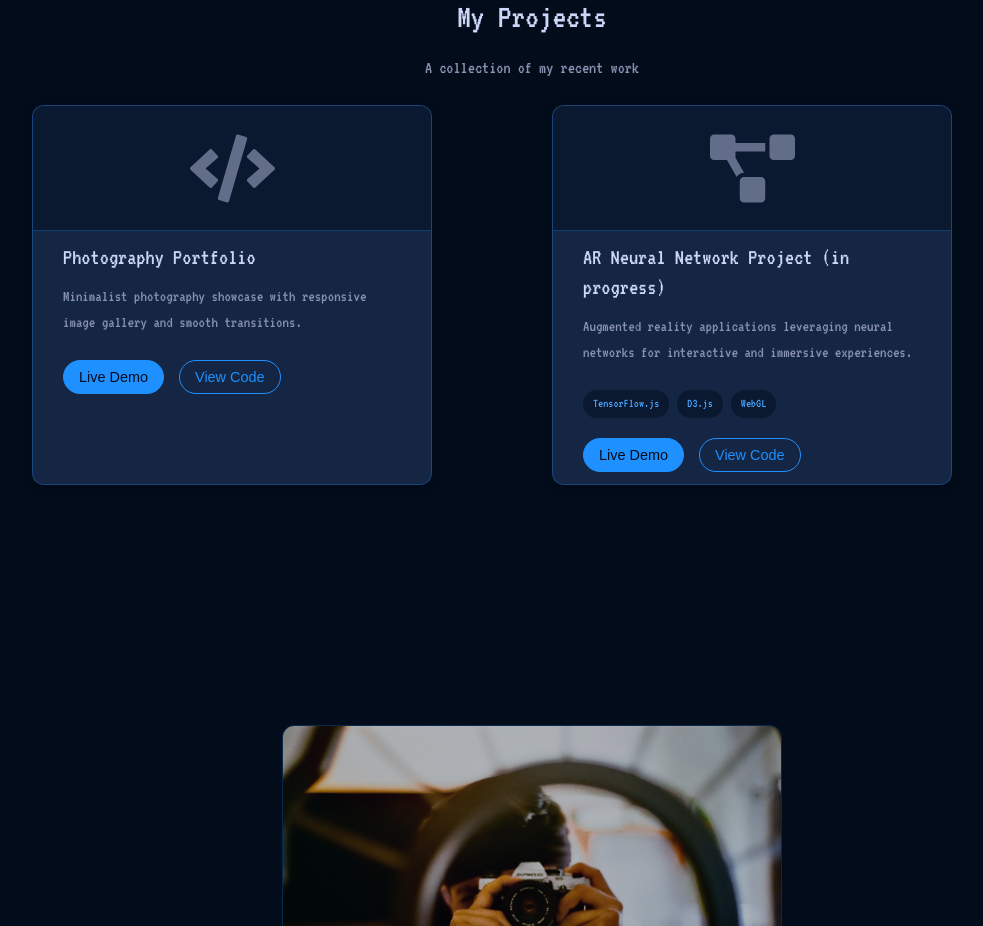
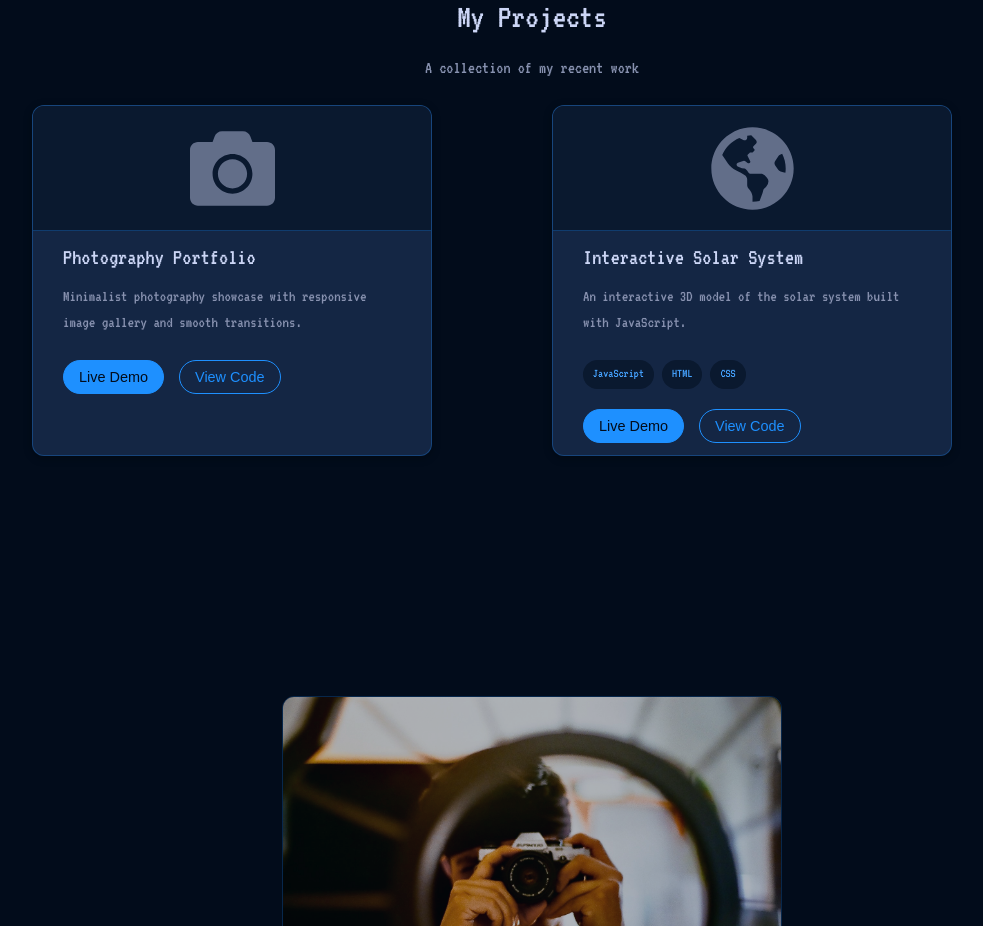
Before and after one commit to michaelpreciado/Landing_page, a React (Vite) app in the folder michael-preciado-website/: page / in a window 1280 px wide. Shown: the part 1540-2466 px from the top of the page, without its empty margins (108-1091 px from the left). Built offline with nearby package versions, Linux system fonts and the light colour scheme.

Commit message:
Update Projects component to replace project icons and modify project details for enhanced clarity and relevance.

```diff
--- a/michael-preciado-website/src/components/Projects.jsx
+++ b/michael-preciado-website/src/components/Projects.jsx
@@ -1,6 +1,6 @@
 import React from 'react';
 // Import icons to use as placeholders
-import { FaCode, FaProjectDiagram } from 'react-icons/fa';
+import { FaCode, FaProjectDiagram, FaCamera, FaGlobeAmericas } from 'react-icons/fa';
 
 // Use CSS classes instead of inline styles
 const ProjectCard = ({ iconPlaceholder, title, description, tech, codeLink, demoLink }) => (
@@ -51,7 +51,7 @@ function Projects() {
       <div className="projects-container">
         <ProjectCard
           // imageSrc="/placeholder-photography.png" // Replaced with icon placeholder
-          iconPlaceholder={<FaCode />} // Use FaCode icon
+          iconPlaceholder={<FaCamera />} // Use FaCamera icon
           title="Photography Portfolio"
           description="Minimalist photography showcase with responsive image gallery and smooth transitions."
           codeLink="https://github.com/michaelpreciado/mario.preciado.photography" // Updated code link
@@ -60,12 +60,12 @@ function Projects() {
 
         <ProjectCard
           // imageSrc="/placeholder-ar.png" // Replaced with icon placeholder
-          iconPlaceholder={<FaProjectDiagram />} // Use FaProjectDiagram icon
-          title="AR Neural Network Project (in progress)"
-          description="Augmented reality applications leveraging neural networks for interactive and immersive experiences."
-          tech={['TensorFlow.js', 'D3.js', 'WebGL']}
-          codeLink="https://github.com/michaelpreciado/Interactive_Neural_Network" // Updated code link
-          demoLink="https://michaelpreciado.github.io/Interactive_Neural_Network/" // Updated demo link (GitHub Pages assumed)
+          iconPlaceholder={<FaGlobeAmericas />} // Use FaGlobeAmericas icon
+          title="Interactive Solar System"
+          description="An interactive 3D model of the solar system built with JavaScript."
+          tech={['JavaScript', 'HTML', 'CSS']}
+          codeLink="https://github.com/michaelpreciado/Interactive_Solar_System" // Updated code link
+          demoLink="https://michaelpreciado.github.io/Interactive_Solar_System/" // Updated demo link
         />
       </div>
     </section>
```
